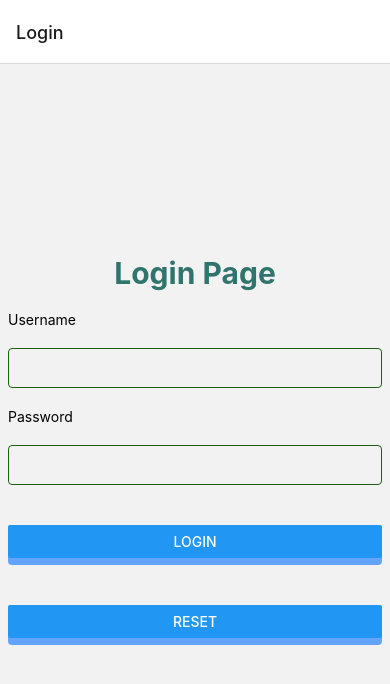
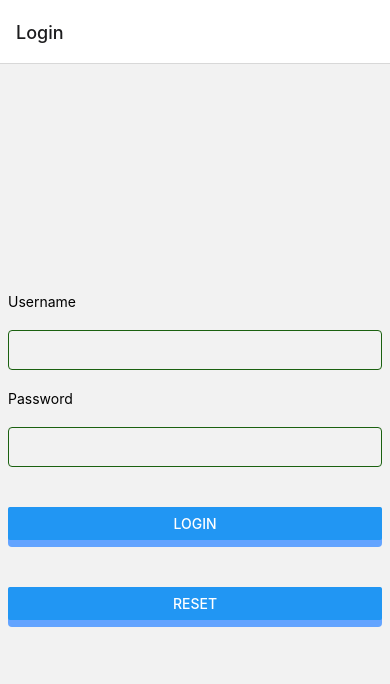
Before and after one commit to ShanuDey/Todo-App, a React Native app: screen /Login in a window 390 px wide. Shown: the top 684 px of the page. Built offline with nearby package versions, Linux system fonts and the light colour scheme.

Commit message:
implement logic submit functionality
Signed-off-by: ShanuDey <sd4shanudey@gmail.com>

```diff
--- a/src/components/Login/LoginPage.js
+++ b/src/components/Login/LoginPage.js
@@ -13,12 +13,22 @@ export default ({navigation}) => {
     formState: { errors },
   } = useForm({
     defaultValues: {
-      firstName: "",
-      lastName: "",
+      username: "",
+      password: "",
     },
   });
   const onSubmit = (data) => {
-    console.log(data);
+    if(data.username === 'todouser' && data.password === 'todopassword'){
+      navigation.navigate('Todo List')
+    }else{
+      Alert.alert(
+        "Login Failed",
+        "Wrong Username and Password",
+        [
+          { text: "Try Again", onPress: () => console.log("Login failed try again") }
+        ]
+      );
+    }
   };
 
   const onChange = (arg) => {
@@ -31,7 +41,6 @@ export default ({navigation}) => {
 
   return (
     <View style={styles.container}>
-        <Text style={styles.headerText}>Login Page</Text>
       <Text style={styles.label}>Username</Text>
       <Controller
         control={control}
@@ -66,8 +75,7 @@ export default ({navigation}) => {
         <Button
           style={styles.buttonInner}
           title="Login"
-          // onPress={handleSubmit(onSubmit)}
-          onPress={() => navigation.navigate('TodoList')}
+          onPress={handleSubmit(onSubmit)}
         />
       </View>
 
@@ -113,10 +121,4 @@ const styles = StyleSheet.create({
     padding: 10,
     borderRadius: 4,
   },
-  headerText: {
-    fontSize: 30,
-    fontWeight: 'bold',
-    color: '#30756d',
-    alignSelf:"center"
-  },
 });
```
